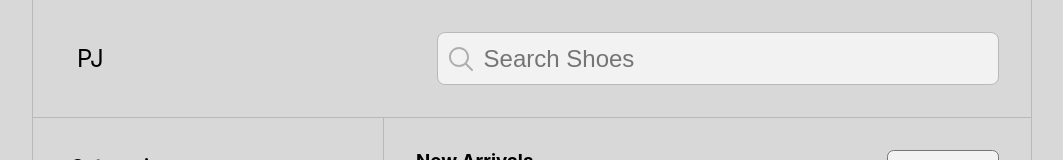
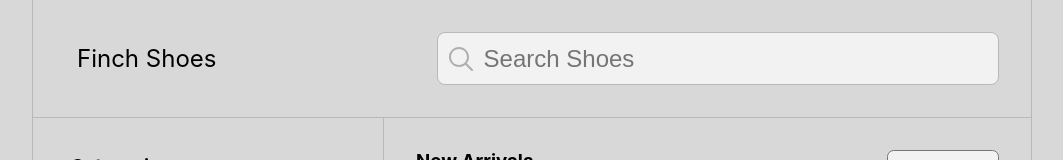
Before and after one commit to prem-jethwa/finch, a React (Create React App) app: page / in a window 1280 px wide. Shown: the top 160 px of the page, without its empty margins (108-1171 px from the left). Built offline with nearby package versions, Linux system fonts and the light colour scheme.

Commit message:
update title and logo name

```diff
--- a/public/index.html
+++ b/public/index.html
@@ -24,7 +24,7 @@
       work correctly both with client-side routing and a non-root public URL.
       Learn how to configure a non-root public URL by running `npm run build`.
     -->
-    <title>React App</title>
+    <title>Finch</title>
   </head>
   <body>
     <noscript>You need to enable JavaScript to run this app.</noscript>
--- a/src/components/container/Header.js
+++ b/src/components/container/Header.js
@@ -4,7 +4,7 @@ import searchIcon from "../../assets/img/search.svg";
 function Header({ onSearchQueryChange }) {
   return (
     <header className={classes["search-header"]}>
-      <div className={classes["search-header__logo"]}>PJ</div>
+      <div className={classes["search-header__logo"]}>Finch Shoes</div>
       <div className={classes["search-header__search-box"]}>
         <img
           className={classes["search-header__search-img"]}
```
